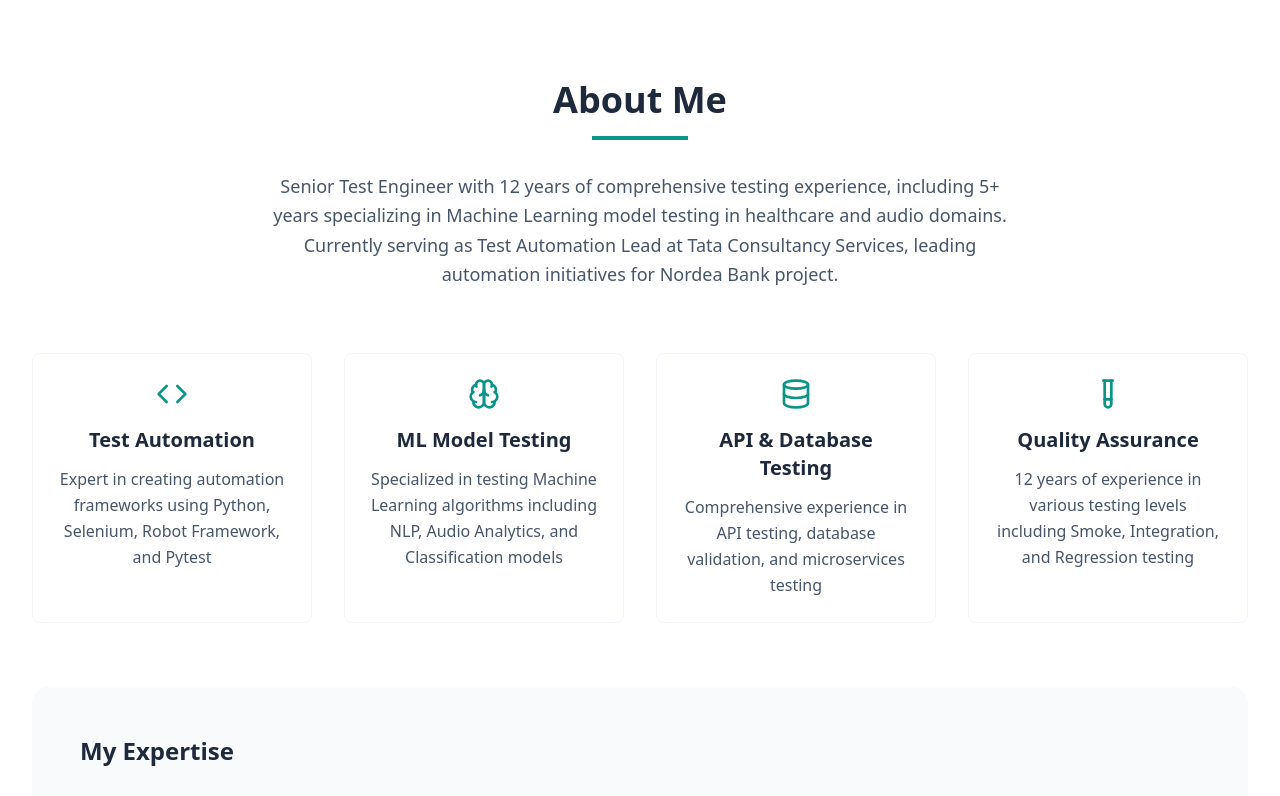
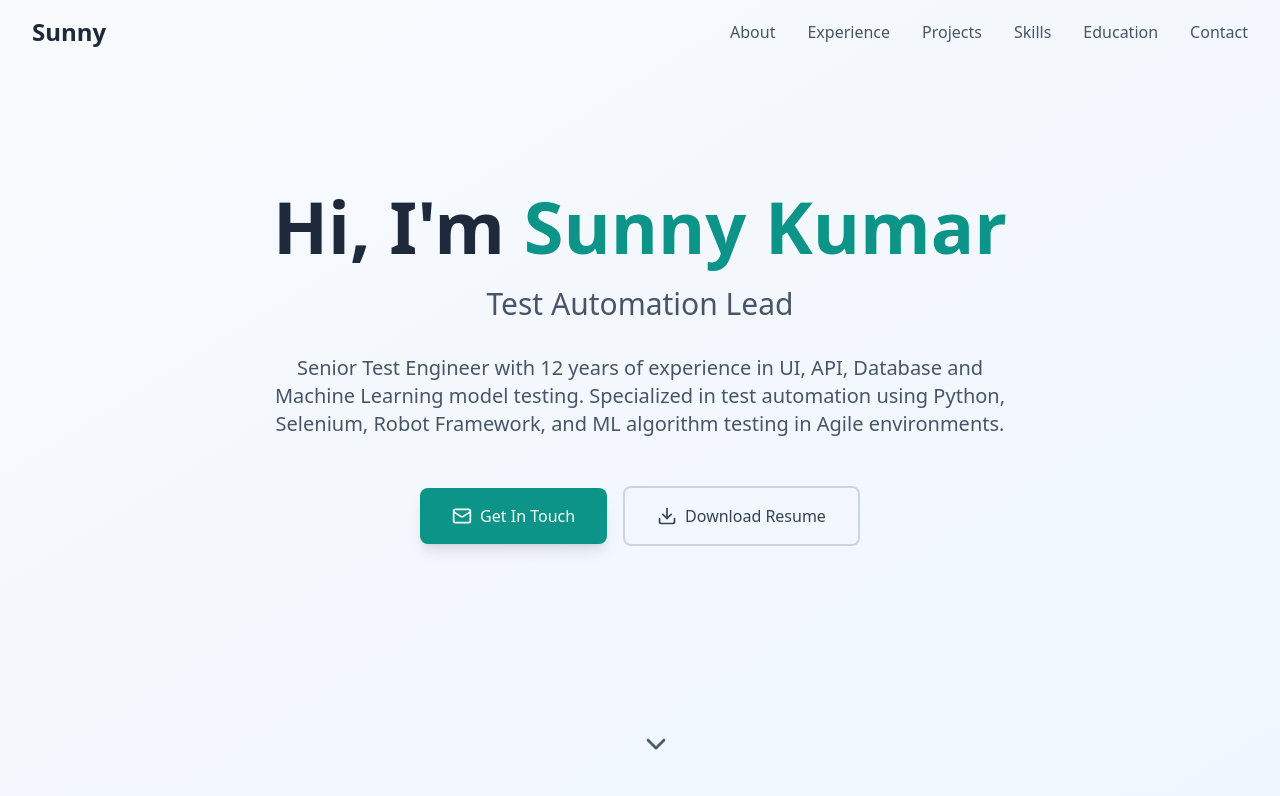
Before and after one commit to Sunny250389/Sunny_Portfolio, a React (Vite) app: page / in a window 1280 px wide. Shown: the top 796 px of the page. Built offline with nearby package versions, Linux system fonts and the light colour scheme.

Commit message:
added resume, updatd header file

```diff
--- a/src/components/Header.jsx
+++ b/src/components/Header.jsx
@@ -1,78 +1,84 @@
-import React from 'react';
-import { Code, Database, TestTube, Brain } from 'lucide-react';
+import React, { useState, useEffect } from 'react';
+import { Menu, X } from 'lucide-react';
 
-const About = () => {
-  const highlights = [
-    {
-      icon: <Code className="w-8 h-8" />,
-      title: 'Test Automation',
-      description:
-        'Expert in creating automation frameworks using Python, Selenium, Robot Framework, and Pytest',
-    },
-    {
-      icon: <Brain className="w-8 h-8" />,
-      title: 'ML Model Testing',
-      description:
-        'Specialized in testing Machine Learning algorithms including NLP, Audio Analytics, and Classification models',
-    },
-    {
-      icon: <Database className="w-8 h-8" />,
-      title: 'API & Database Testing',
-      description:
-        'Comprehensive experience in API testing, database validation, and microservices testing',
-    },
-    {
-      icon: <TestTube className="w-8 h-8" />,
-      title: 'Quality Assurance',
-      description:
-        '12 years of experience in various testing levels including Smoke, Integration, and Regression testing',
-    },
+const Header = () => {
+  const [isMenuOpen, setIsMenuOpen] = useState(false);
+  const [isScrolled, setIsScrolled] = useState(false);
+
+  useEffect(() => {
+    const handleScroll = () => {
+      setIsScrolled(window.scrollY > 50);
+    };
+    window.addEventListener('scroll', handleScroll);
+    return () => window.removeEventListener('scroll', handleScroll);
+  }, []);
+
+  const navItems = [
+    { href: '#about', label: 'About' },
+    { href: '#experience', label: 'Experience' },
+    { href: '#projects', label: 'Projects' },
+    { href: '#skills', label: 'Skills' },
+    { href: '#education', label: 'Education' },
+    { href: '#contact', label: 'Contact' },
   ];
 
+  const scrollToSection = (href) => {
+    const element = document.querySelector(href);
+    element?.scrollIntoView({ behavior: 'smooth' });
+    setIsMenuOpen(false);
+  };
+
   return (
-    <section id="about" className="py-20 bg-white">
+    <header className={`fixed top-0 left-0 right-0 z-50 transition-all duration-300 ${
+      isScrolled ? 'bg-white/95 backdrop-blur-sm shadow-lg' : 'bg-transparent'
+    }`}>
       <div className="max-w-7xl mx-auto px-4 sm:px-6 lg:px-8">
-        <div className="text-center mb-16">
-          <h2 className="text-4xl font-bold text-slate-800 mb-4">About Me</h2>
-          <div className="w-24 h-1 bg-teal-600 mx-auto mb-8"></div>
-          <p className="text-lg text-slate-600 max-w-3xl mx-auto leading-relaxed">
-            Senior Test Engineer with 12 years of comprehensive testing experience, including 5+ years
-            specializing in Machine Learning model testing in healthcare and audio domains. Currently
-            serving as Test Automation Lead at Tata Consultancy Services, leading automation initiatives
-            for Nordea Bank project.
-          </p>
+        <div className="flex justify-between items-center py-4">
+          <div className="text-2xl font-bold text-slate-800">
+            Sunny
+          </div>
+
+          {/* Desktop Navigation */}
+          <nav className="hidden md:flex space-x-8">
+            {navItems.map((item) => (
+              <button
+                key={item.href}
+                onClick={() => scrollToSection(item.href)}
+                className="text-slate-600 hover:text-teal-600 transition-colors duration-200 font-medium"
+              >
+                {item.label}
+              </button>
+            ))}
+          </nav>
+
+          {/* Mobile Menu Button */}
+          <button
+            className="md:hidden text-slate-600 hover:text-teal-600"
+            onClick={() => setIsMenuOpen(!isMenuOpen)}
+          >
+            {isMenuOpen ? <X size={24} /> : <Menu size={24} />}
+          </button>
         </div>
 
-        <div className="grid md:grid-cols-2 lg:grid-cols-4 gap-8">
-          {highlights.map((item, index) => (
-            <div
-              key={index}
-              className="text-center p-6 rounded-lg hover:shadow-lg transition-all duration-300 transform hover:-translate-y-2 border border-slate-100 hover:border-teal-200"
-            >
-              <div className="text-teal-600 mb-4 flex justify-center">{item.icon}</div>
-              <h3 className="text-xl font-semibold text-slate-800 mb-3">{item.title}</h3>
-              <p className="text-slate-600 leading-relaxed">{item.description}</p>
-            </div>
-          ))}
-        </div>
-
-        <div className="mt-16 bg-slate-50 rounded-2xl p-8 md:p-12">
-          <h3 className="text-2xl font-bold text-slate-800 mb-6">My Expertise</h3>
-          <p className="text-lg text-slate-600 leading-relaxed mb-6">
-            I specialize in creating robust automation frameworks and testing Machine Learning models
-            across various domains. My experience spans from traditional UI and API testing to advanced
-            ML algorithm validation, including Natural Language Processing, Audio Analytics, and
-            Computer Vision applications.
-          </p>
-          <p className="text-lg text-slate-600 leading-relaxed">
-            I'm passionate about leveraging cutting-edge testing methodologies and automation tools to
-            ensure software quality and reliability. My approach combines technical expertise with a
-            deep understanding of business requirements to deliver comprehensive testing solutions.
-          </p>
-        </div>
+        {/* Mobile Navigation */}
+        {isMenuOpen && (
+          <div className="md:hidden bg-white/95 backdrop-blur-sm border-t border-slate-200">
+            <nav className="flex flex-col space-y-4 py-4">
+              {navItems.map((item) => (
+                <button
+                  key={item.href}
+                  onClick={() => scrollToSection(item.href)}
+                  className="text-slate-600 hover:text-teal-600 transition-colors duration-200 font-medium text-left"
+                >
+                  {item.label}
+                </button>
+              ))}
+            </nav>
+          </div>
+        )}
       </div>
-    </section>
+    </header>
   );
 };
 
-export default About;
+export default Header;
--- a/src/components/Hero.jsx
+++ b/src/components/Hero.jsx
@@ -35,7 +35,7 @@ const Hero = () => {
               Get In Touch
             </a>
             <a
-              href="/resume.pdf"
+              href="/Sunny_Portfolio/public/Sunny_Automation_Resume.pdf"
               download
               className="flex items-center gap-2 border-2 border-slate-300 text-slate-700 px-8 py-4 rounded-lg hover:border-teal-600 hover:text-teal-600 transition-all duration-200 transform hover:scale-105"
             >
```
Also changed, not shown: 1 other file (tests, documents, lock files or other folders).
